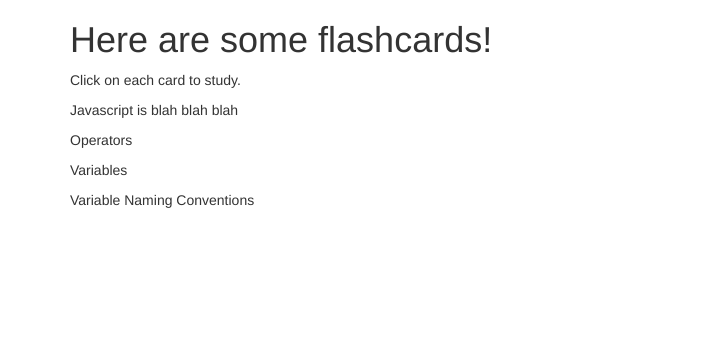
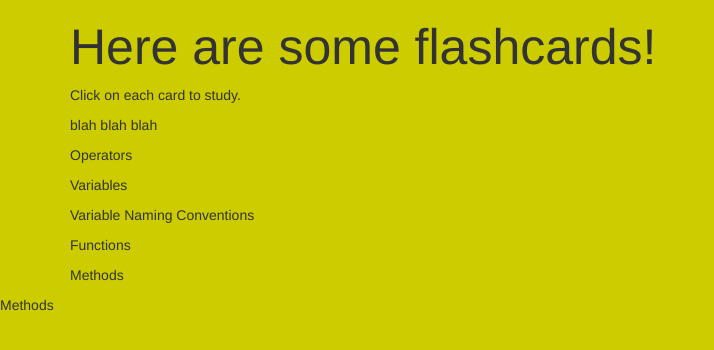
Before and after one commit to meganschultepdx/flashcards, a plain HTML site: page index.html in a window 1280 px wide. Both pictures are taken after a click on the element "Javascript". Shown: the whole page, without its empty margins (0-714 px from the left). Drawn offline with Linux system fonts and the light colour scheme.

Commit message:
add additional flashcards with jQuery functions

```diff
--- a/css/styles.css
+++ b/css/styles.css
@@ -1,3 +1,10 @@
+body {
+  background-color: #cccc00;
+}
+h1 {
+  font-size: 50px;
+}
+
 .showing-1{
   display: none;
 }
--- a/index.html
+++ b/index.html
@@ -17,30 +17,52 @@
         <p class="clickable">Javascript</p>
       </div>
       <div class="showing-1">
-        <p class="clickable">Javascript is blah blah blah</p>
+        <p class="clickable">blah blah blah</p>
       </div>
 
       <div class="hidden-2">
         <p class="clickable2">Operators</p>
       </div>
       <div class="showing-2">
-        <p class="clickable2">Operators are blah blah blah</p>
+        <p class="clickable2">blah blah blah</p>
       </div>
 
       <div class="hidden-3">
         <p class="clickable3">Variables</p>
       </div>
       <div class="showing-3">
-        <p class="clickable3">Variables are blah blah blah</p>
+        <p class="clickable3">blah blah blah</p>
       </div>
 
       <div class="hidden-4">
         <p class="clickable4">Variable Naming Conventions</p>
       </div>
       <div class="showing-4">
-        <p class="clickable4">Variable Naming Conventions are blah blah blah</p>
+        <p class="clickable4">blah blah blah</p>
+      </div>
+
+      <div class="hidden-5">
+        <p class="clickable5">Functions</p>
+      </div>
+      <div class="showing-5">
+        <p class="clickable5">blah blah blah</p>
+      </div>
+
+      <div class="hidden-6">
+        <p class="clickable6">Methods</p>
+      </div>
+      <div class="showing-6">
+        <p class="clickable6">blah blah blah</p>
       </div>
     </div>
 
+    <div class="hidden-7">
+      <p class="clickable7">Methods</p>
+    </div>
+    <div class="showing-7">
+      <p class="clickable7">blah blah blah</p>
+    </div>
+  </div>
+
   </body>
 </html>
--- a/js/scripts.js
+++ b/js/scripts.js
@@ -13,4 +13,24 @@ $(document).ready(function() {
     $(".showing-3").toggle();
     $(".hidden-3").toggle();
   });
+
+  $(".clickable4").click(function() {
+    $(".showing-4").toggle();
+    $(".hidden-4").toggle();
+  });
+
+  $(".clickable5").click(function() {
+    $(".showing-5").toggle();
+    $(".hidden-5").toggle();
+  });
+
+  $(".clickable6").click(function() {
+    $(".showing-6").toggle();
+    $(".hidden-6").toggle();
+  });
+
+  $(".clickable7").click(function() {
+    $(".showing-7").toggle();
+    $(".hidden-7").toggle();
+  });
 });
```
